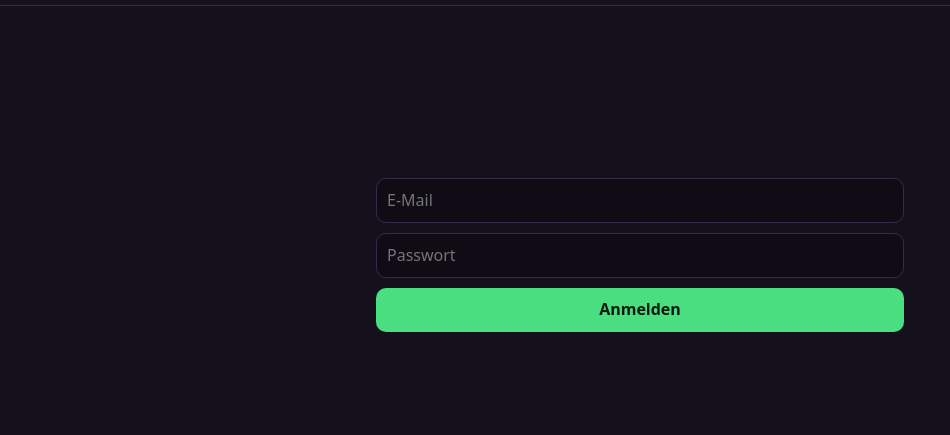
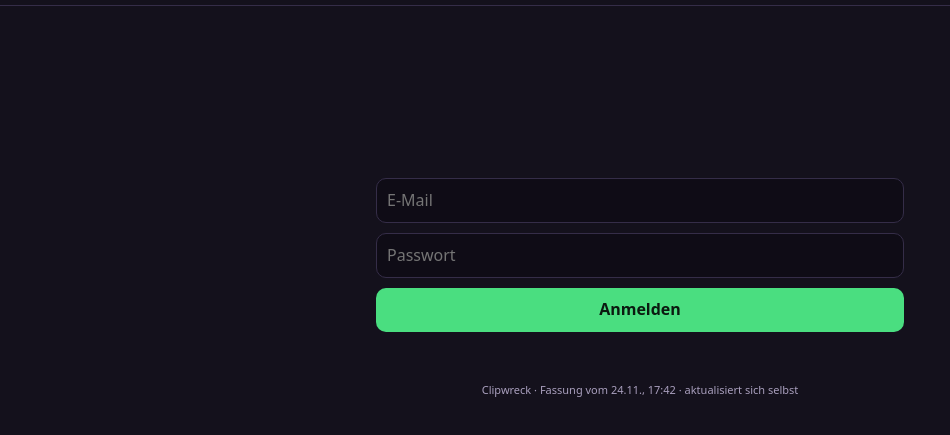
Before and after one commit to FidG0/clips-pruefen, a plain HTML site: page index.html in a window 1280 px wide. Shown: the part 41-476 px from the top of the page, without its empty margins (0-950 px from the left). Drawn offline with nearby package versions, Linux system fonts and the light colour scheme.

Commit message:
Handyseite aktualisiert sich selbst (ETag-Prüfung), Fassung im Fuß, 14 feste Gründe wie Zentrale (#9)
Claude-Session: https://claude.ai/code/session_01JZnvKYX43RwaMjHUsnSfXm

Co-authored-by: Claude <noreply@anthropic.com>

```diff
--- a/index.html
+++ b/index.html
@@ -308,8 +308,8 @@ async function clipsListe(ziel, mehr) {
 }
 
 // ---------- Prüfen: Review-Queue (Wischen, Tasten, Notiz) ----------
-// Gleiche Schlüssel wie die Zentrale (24.11.), landen als [gründe: …] im Kommentar
-const GRUENDE = { ende: "Ende zu früh", ton: "Ton asynchron", langweilig: "Langweilig", titel: "Titel schlecht", lang: "Zu lang", ausschnitt: "Ausschnitt falsch", kurz: "Zu kurz", pointe: "Keine Pointe", text: "Untertitel falsch", schnitt: "Schnitt unsauber", kontext: "Kontext fehlt" };
+// 24.11.: dieselben 14 festen Gründe wie in der Zentrale (lernen/gruende_chips.json), Schlüssel nie umbenennen
+const GRUENDE = { ende_zu_frueh: "Ende zu früh", langweilig: "Langweilig / keine Pointe", ton_sync: "Ton passt nicht", titel: "Titel schlecht", zu_lang: "Zu lang", spiel_abgeschnitten: "Bild abgeschnitten", kontext: "Ohne Kontext unverständlich", anfang_zu_spaet: "Anfang fehlt", zu_kurz: "Zu kurz", zu_viele_schnitte: "Zu viele Schnitte", untertitel: "Untertitel falsch", werbepause: "Werbepause / Standbild", heikel: "Heikel", top: "Richtig gut, mehr davon" };
 let queue = [], gewaehlt = new Set();
 async function pruefenQueue(ziel) {
   const [{ data: karten, error }, { data: wartend }] = await Promise.all([
@@ -419,6 +419,33 @@ document.addEventListener("keydown", e => {
   if (e.key === "c") { e.preventDefault(); $("#notiz").focus(); }
   if (e.key === " ") { e.preventDefault(); const v = $("#video"); if (v) v.paused ? v.play() : v.pause(); }
 });
+// 24.11.: Auto-Update ohne Handgriff. GitHub Pages gibt jeder veröffentlichten Fassung ein neues ETag/Last-Modified.
+// Weicht es vom Stand beim Öffnen ab, lädt die Seite sich selbst neu (nicht beim Tippen oder Abspielen).
+let STAND = null;
+async function seitenStand() {
+  const r = await fetch(location.pathname + "?stand=" + Date.now(), { method: "HEAD", cache: "no-store" });
+  return { kenn: r.headers.get("etag") || r.headers.get("last-modified") || "", datum: r.headers.get("last-modified") };
+}
+async function versionPruefen() {
+  try {
+    const s = await seitenStand();
+    if (!s.kenn) return;
+    if (STAND === null) {
+      STAND = s.kenn;
+      const d = s.datum ? new Date(s.datum) : null;
+      $("#fassung").textContent = d ? "Fassung vom " + d.toLocaleString("de-DE", { day: "2-digit", month: "2-digit", hour: "2-digit", minute: "2-digit" }) : "";
+      return;
+    }
+    if (s.kenn === STAND) return;
+    const tippt = document.activeElement?.matches?.("input,textarea");
+    const spielt = [...document.querySelectorAll("video")].some(x => !x.paused);
+    if (!tippt && !spielt) location.reload();
+  } catch (e) {}
+}
+document.body.insertAdjacentHTML("beforeend", `<footer style="text-align:center;font-size:11px;color:var(--leise);padding:0 0 24px">Clipwreck · <span id="fassung"></span> · aktualisiert sich selbst</footer>`);
+versionPruefen();
+setInterval(versionPruefen, 5 * 60 * 1000);
+document.addEventListener("visibilitychange", () => { if (!document.hidden) versionPruefen(); });
 start();
 </script>
 </body>
```
